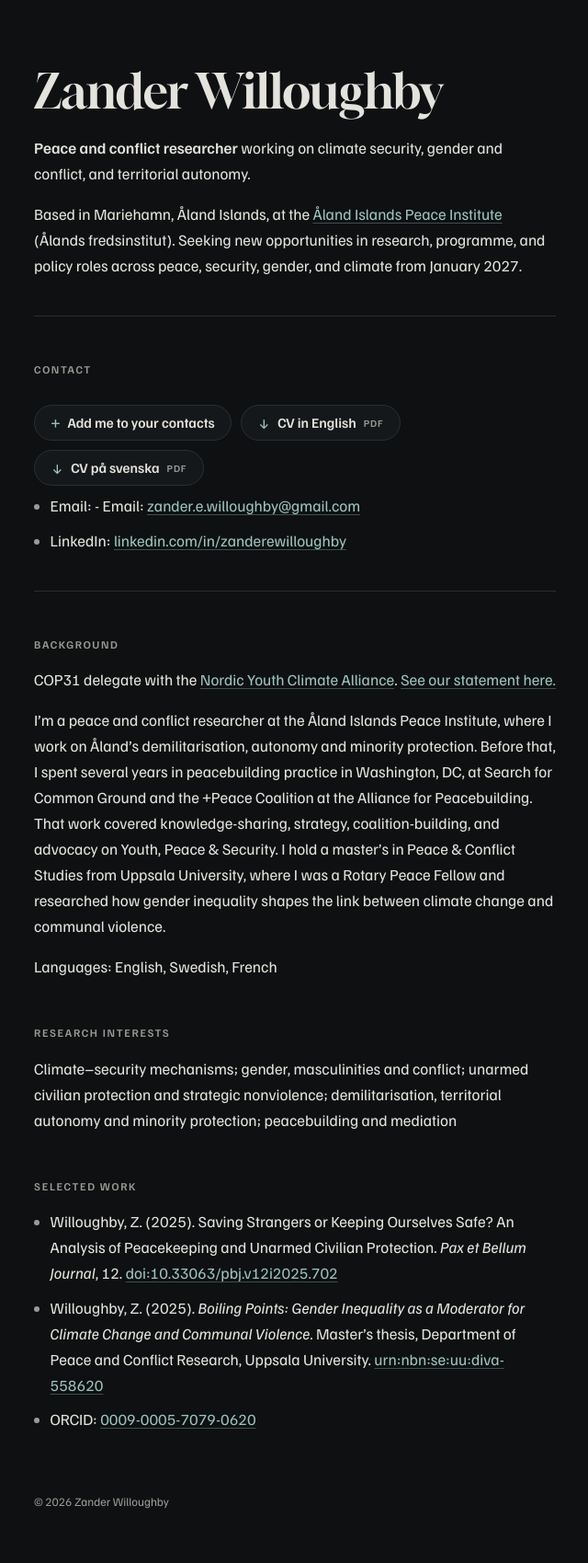
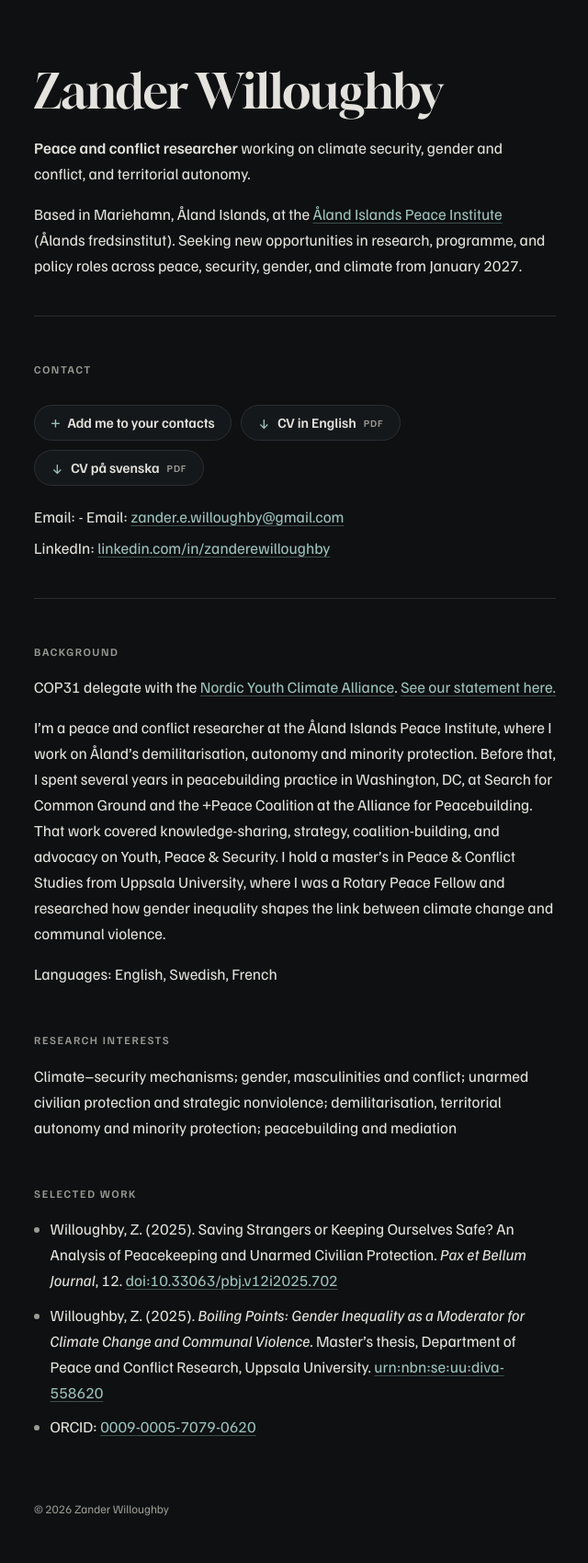
Before and after one commit to ZEWilloughby/Zander-Willoughby, a Jekyll site: the page built from README.md, in a window 1280 px wide. Shown: the whole page at 92% size, without its empty margins (319-959 px from the left). Built offline with Jekyll 4.4.1, drawn with Linux system fonts in a browser that asks for light colours; our own code applies the rules of GitHub Pages for plain Markdown files.

Commit message:
Update style.css

```diff
--- a/assets/css/style.css
+++ b/assets/css/style.css
@@ -118,8 +118,8 @@ a[href$=".vcf"]::before { content: "+"; font-size: 1.15em; }
 }
 
 /* Contact list: no bullets, tidy rows */
-h3#contact + ul, h2#contact + ul { list-style: none; padding: 0; }
-h3#contact + ul li, h2#contact + ul li { margin: 0 0 0.35rem; }
+.actions + ul { list-style: none; padding: 0; margin-top: 1.25rem; }
+.actions + ul li { margin: 0 0 0.35rem; }
 
 footer {
   max-width: 38rem;
```
